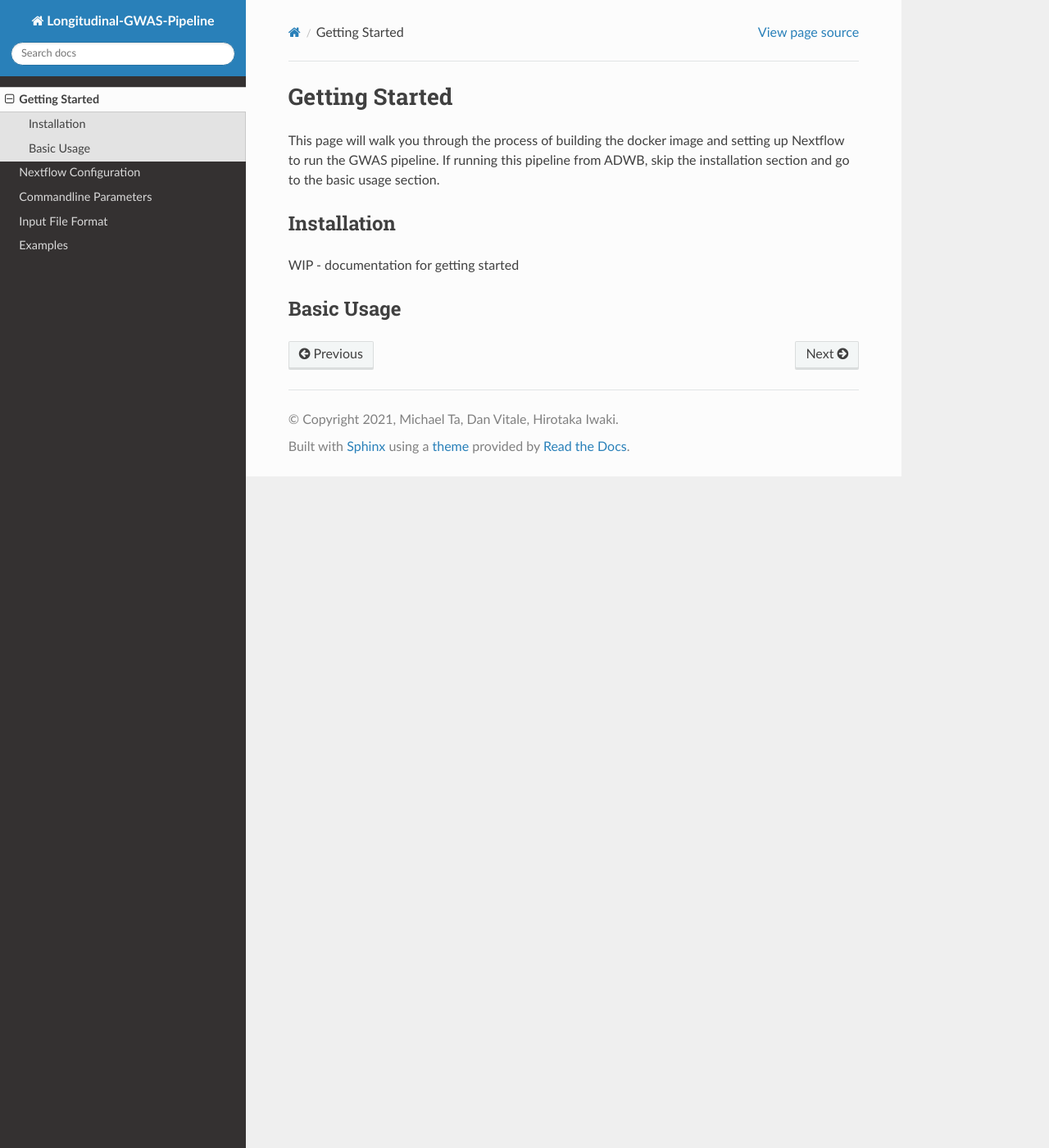
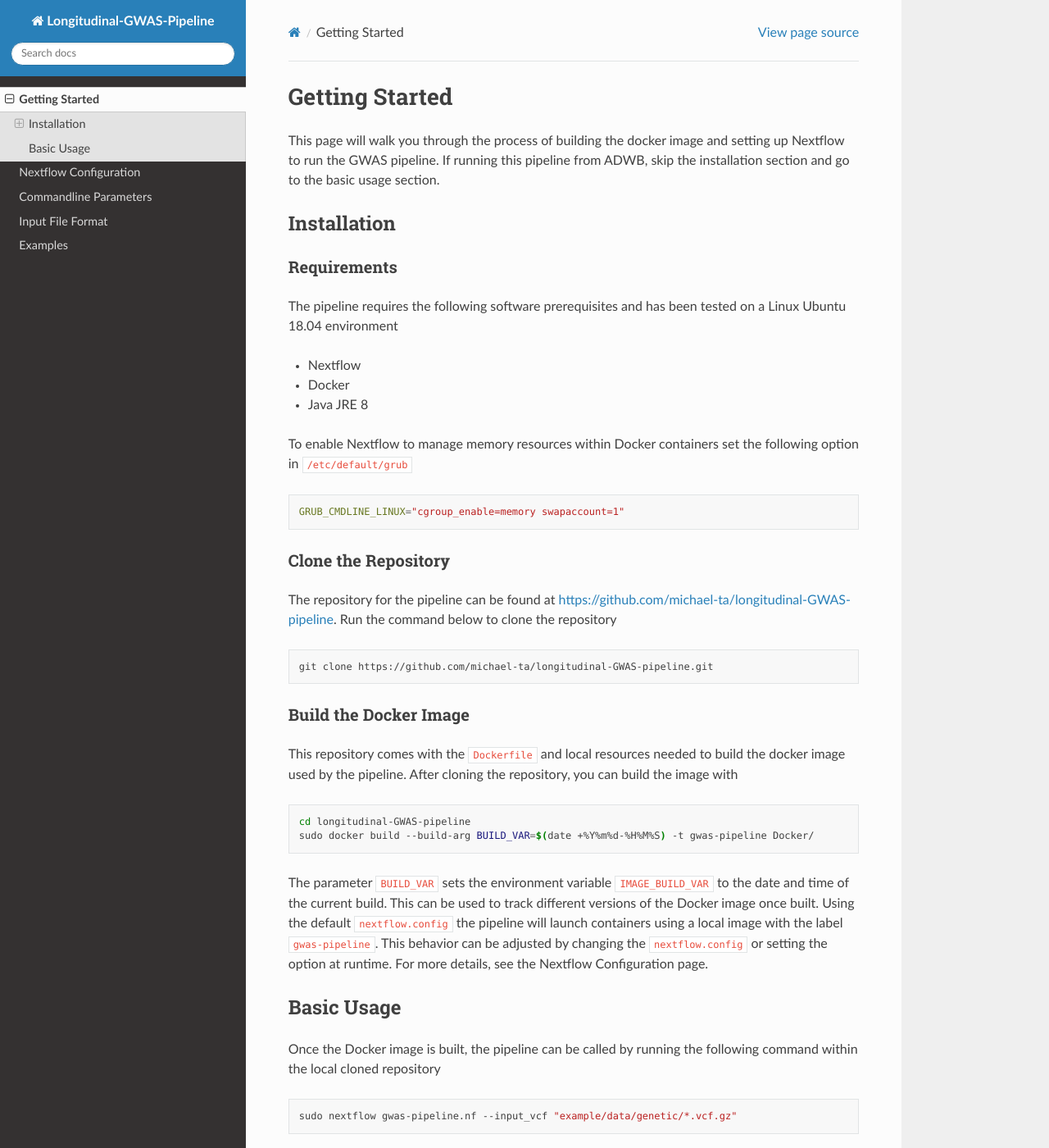
Before and after one commit to michael-ta/longitudinal-GWAS-pipeline, a Sphinx documentation site: the page built from docs/getting_started.md, in a window 1280 px wide and 1400 px high. Shown: the whole window at 82% size. Built offline with Sphinx 7.4.7 and the Read the Docs theme 2.0.0, drawn with Linux system fonts in a browser that asks for light colours.

Commit message:
update getting started install

````diff
--- a/docs/getting_started.md
+++ b/docs/getting_started.md
@@ -5,6 +5,53 @@ GWAS pipeline. If running this pipeline from ADWB, skip the installation section
 section.
 
 ## Installation
-WIP - documentation for getting started
+
+### Requirements
+
+The pipeline requires the following software prerequisites and has been tested on a Linux Ubuntu 18.04 environment
+
+- Nextflow
+- Docker
+- Java JRE 8
+
+To enable Nextflow to manage memory resources within Docker containers set the following option in
+`/etc/default/grub`
+
+```ini
+GRUB_CMDLINE_LINUX="cgroup_enable=memory swapaccount=1"
+```
+
+### Clone the Repository
+
+The repository for the pipeline can be found at
+[https://github.com/michael-ta/longitudinal-GWAS-pipeline](https://github.com/michael-ta/longitudinal-GWAS-pipeline).
+Run the command below to clone the repository
+
+```sh
+git clone https://github.com/michael-ta/longitudinal-GWAS-pipeline.git
+```
+
+### Build the Docker Image
+
+This repository comes with the `Dockerfile` and local resources needed to build the docker image used by the
+pipeline. After cloning the repository, you can build the image with
+
+```sh
+cd longitudinal-GWAS-pipeline
+sudo docker build --build-arg BUILD_VAR=$(date +%Y%m%d-%H%M%S) -t gwas-pipeline Docker/
+```
+
+The parameter `BUILD_VAR` sets the environment variable `IMAGE_BUILD_VAR` to the date and time of the current build.
+This can be used to track different versions of the Docker image once built. Using the default `nextflow.config`
+the pipeline will launch containers using a local image with the label `gwas-pipeline`. This behavior can be
+adjusted by changing the `nextflow.config` or setting the option at runtime. For more details, see the Nextflow
+Configuration page.
 
 ## Basic Usage
+
+Once the Docker image is built, the pipeline can be called by running the following command within the local cloned
+repository
+
+```sh
+sudo nextflow gwas-pipeline.nf --input_vcf "example/data/genetic/*.vcf.gz"
+```
````
Also changed, not shown: docs/parameters.md (+5 -3 lines).
